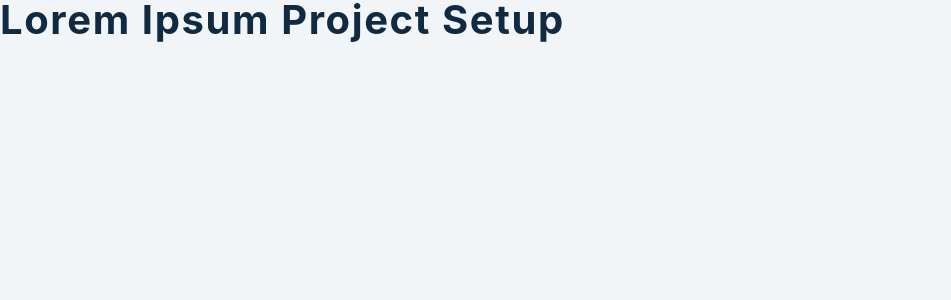
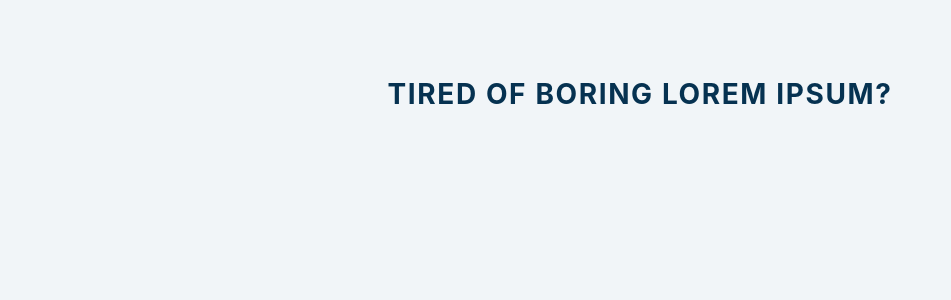
Before and after one commit to o0p/loremipsum-generator, a React (Create React App) app: page / in a window 1280 px wide. Shown: the top 300 px of the page, without its empty margins (0-951 px from the left). Built offline with nearby package versions, Linux system fonts and the light colour scheme.

Commit message:
Add section-center, h3

```diff
--- a/src/App.js
+++ b/src/App.js
@@ -4,7 +4,11 @@
   const [count, setCount] = useState(0);
   const [text, setText] = useState([]);
 
-  return <h2>lorem ipsum project setup</h2>;
+  return (
+    <section className="section-center">
+      <h3>tired of boring lorem ipsum?</h3>
+    </section>
+  );
 }
 
 export default App;
```
